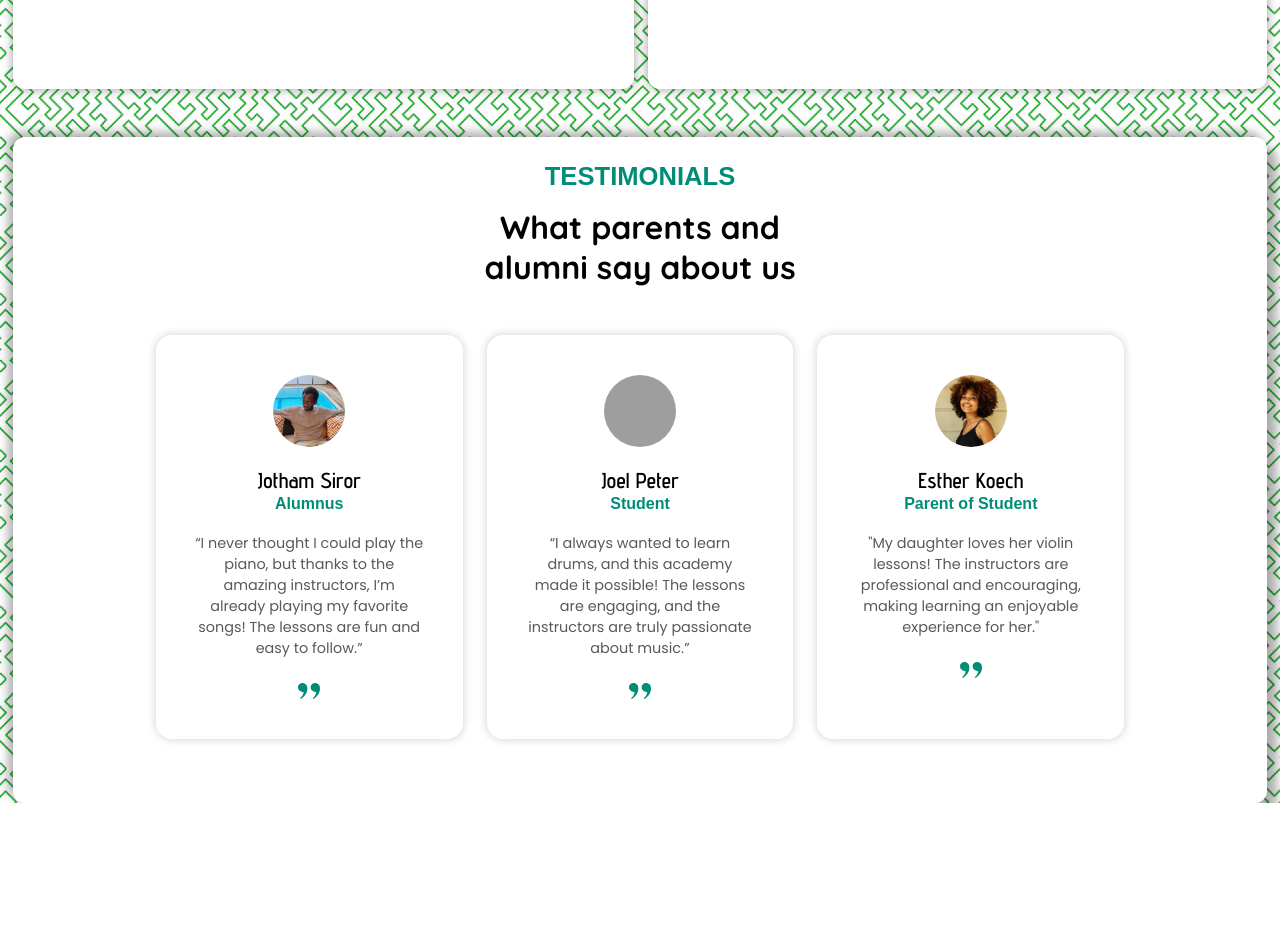
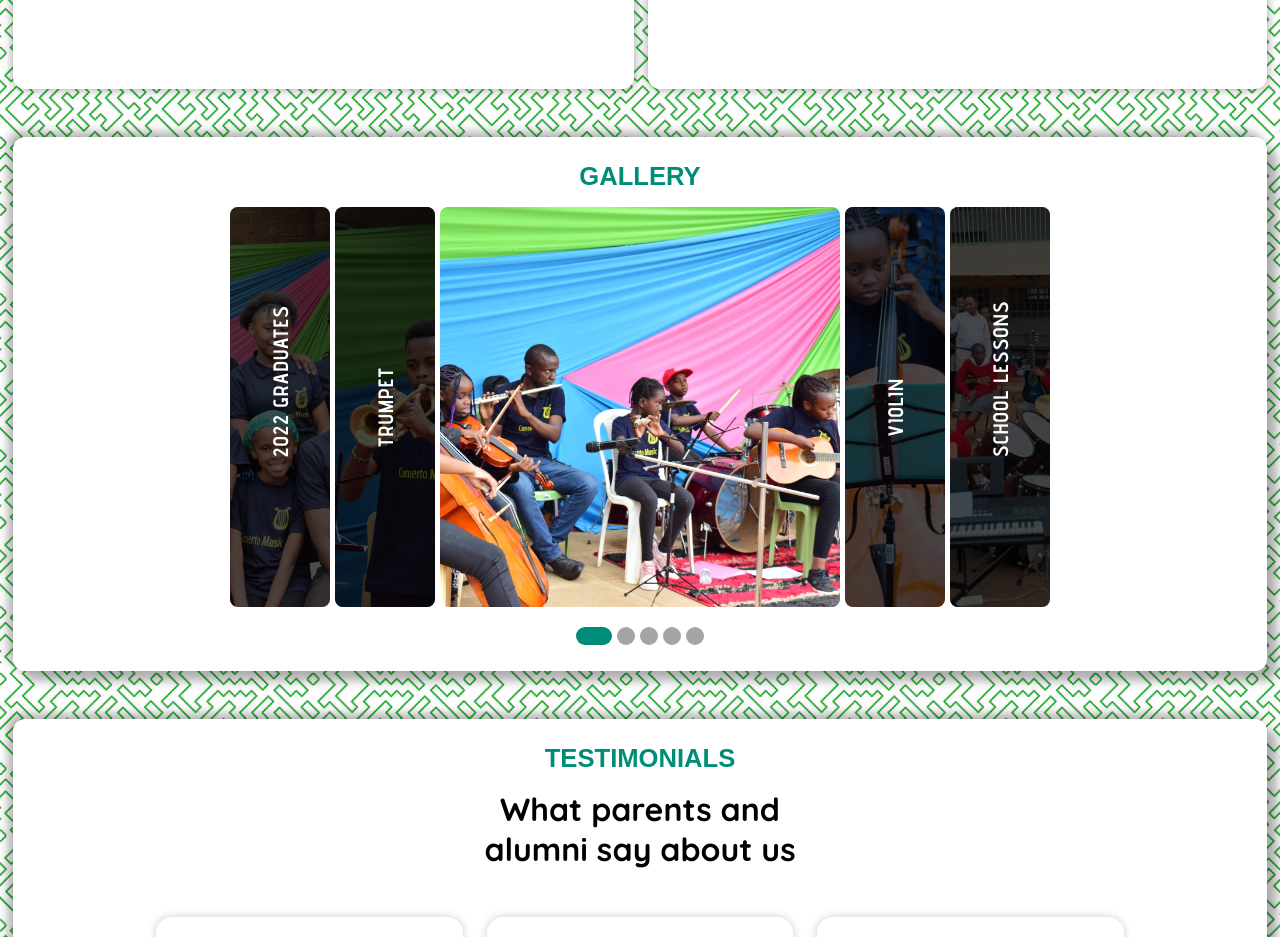
Before and after one commit to Octagon-Technologies/Da-Music-Academy, a plain HTML site: page index.html in a window 1280 px wide. Shown: the part 2300-3237 px from the top of the page. Before the commit the page ends 3103 px from the top, so only its background shows below. Drawn offline with Linux system fonts and the light colour scheme; grey boxes are pictures that could not be loaded; a web font is replaced by a local one.

Commit message:
Add Gallery

```diff
--- a/index.html
+++ b/index.html
@@ -216,6 +216,56 @@
         </div>
       </section>
 
+      <section id="gallery">
+        <h1>Gallery</h1>
+
+        <div class="gallery-container">
+          <div class="gallery-item">
+            <img src="/images/gallery/class-of-2022.jpg" alt="" />
+            <div class="preview">
+              <h6>2022 Graduates</h6>
+            </div>
+          </div>
+
+          <div class="gallery-item">
+            <img src="/images/gallery/trumpet-guy.jpg" alt="" />
+            <div class="preview">
+              <h6>Trumpet</h6>
+            </div>
+          </div>
+
+           <div class="gallery-item active">
+            <img src="/images/gallery/violin-orchestra.jpg" alt="" />
+            <div class="preview">
+              <h6>Performance</h6>
+            </div>
+          </div>
+
+          <div class="gallery-item">
+            <img src="/images/gallery/violin-girl.jpg" alt="" />
+            <div class="preview">
+              <h6>Violin</h6>
+            </div>
+          </div>
+
+          <div class="gallery-item">
+            <img src="/images/gallery/school-lessons.jpg" alt="" />
+            <div class="preview">
+              <h6>School Lessons</h6>
+            </div>
+          </div>
+
+        </div>
+
+        <ul class="slider-dots">
+          <li class="active"></li>
+          <li></li>
+          <li></li>
+          <li></li>
+          <li></li>
+        </ul>
+      </section>
+
       <section id="testimonials">
         <h1>Testimonials</h1>
         <h2>What parents and alumni say about us</h2>
--- a/index/index.css
+++ b/index/index.css
@@ -269,7 +269,8 @@ body {
 
 .program:hover {
   background-color: var(--green);
-  box-shadow: 4px 4px 10px rgba(0, 0, 0, 0.35), -4px -4px 10px rgba(0, 0, 0, 0.35);
+  box-shadow: 4px 4px 10px rgba(0, 0, 0, 0.35),
+    -4px -4px 10px rgba(0, 0, 0, 0.35);
 }
 
 .program:hover a {
@@ -464,9 +465,7 @@ body {
   color: var(--green);
 }
 
-
-
-@media screen and (max-width:600px) {
+@media screen and (max-width: 600px) {
   #instruments {
     flex-direction: column;
     gap: 5px;
@@ -514,7 +513,160 @@ body {
 }
 
 
+/*
 
+
+
+
+
+
+
+
+
+
+
+
+*/
+/* Gallery */
+#gallery {
+  margin: 6vh 1% 0 1%;
+  border-radius: 12px;
+  padding: 2%;
+  padding-bottom: 2%;
+  display: flex;
+  flex-direction: column;
+  align-items: center;
+  background-color: white;
+  box-shadow: 10px 10px 10px rgba(0, 0, 0, 0.3),
+    -5px -5px 10px rgba(0, 0, 0, 0.3);
+}
+
+#gallery h1 {
+  font-size: 1.6rem;
+  text-transform: uppercase;
+  font-weight: 600;
+  font-family: "Smooch Sans", sans-serif;
+  color: var(--green);
+}
+
+.gallery-container {
+  display: flex;
+  margin: auto;
+  margin-top: 16px;
+  width: fit-content;
+  flex-direction: row;
+  max-width: 1000px;
+  justify-content: center;
+  align-items: center;
+  gap: 5px;
+}
+
+.gallery-item {
+  position: relative;
+  border-radius: 8px;
+  overflow: hidden;
+  height: 400px;
+  width: 10%;
+  transition: all 1s;
+  cursor: pointer;
+}
+
+.gallery-item::before {
+  position: absolute;
+  content: "";
+  width: 100%;
+  height: 100%;
+  background: rgba(0, 0, 0, 0.7);
+  transition: all 1s;
+}
+
+.gallery-item.active {
+  width: 400px;
+}
+
+.gallery-item.active::before {
+  background: transparent;
+}
+
+.gallery-item img {
+  width: 100%;
+  height: 100%;
+  object-fit: cover;
+  object-position: center;
+}
+
+.gallery-item .preview {
+  position: absolute;
+  rotate: 270deg;
+  top: 0;
+  left: 0;
+  width: 100%;
+  text-anchor: middle;
+  height: 100%;
+  align-content: center;
+  text-align: center;
+}
+
+.gallery-item.active .preview {
+  display: none;
+}
+
+.gallery-item h6 {
+  font-size: 1.3rem;
+  white-space: nowrap;
+  text-transform: uppercase;
+  font-family: "Advent Pro";
+  letter-spacing: 01px;
+  color: white;
+  max-lines: 1;
+}
+
+.slider-dots {
+  display: flex;
+  flex-direction: row;
+  gap: 5px;
+  margin-top: 20px;
+}
+
+.slider-dots li {
+  list-style-type: none;
+  width: 18px;
+  height: 18px;
+  cursor: pointer;
+  background: rgb(165, 165, 165);
+  border-radius: 14px;
+}
+
+.slider-dots li.active {
+  width: 36px;
+  background: var(--green);
+}
+
+
+/* Responsive */
+@media screen and (max-width: 600px) {
+  #gallery {
+  padding-bottom: 5%;
+  }
+
+  .gallery-container {
+    margin-top: 8px;
+  }
+
+  .slider-dots {
+  margin-top: 14px;
+  }
+
+  .slider-dots li {
+    width: 15px;
+    height: 15px;
+  }
+
+  .slider-dots li.active {
+    width: 28px;
+  }
+
+}
 /*
 
 
@@ -617,9 +769,8 @@ body {
   height: 16px;
 }
 
-
 /* Responsive */
-@media screen and (max-width:600px) {
+@media screen and (max-width: 600px) {
   #testimonials {
     padding: 4%;
   }
@@ -634,7 +785,7 @@ body {
   }
 
   .testi {
-    padding: 20px ;
+    padding: 20px;
   }
 
   .testi p.content {
--- a/index/index.js
+++ b/index/index.js
@@ -1,17 +1,61 @@
 let openMenuBtn = document.getElementById("openMenuBtn");
 let closeMenuBtn = document.getElementById("closeMenuBtn");
 
-let menu = document.querySelector(".menu")
+let menu = document.querySelector(".menu");
 
+let sliderDots = document.querySelectorAll(".slider-dots li");
+let galleryList = document.querySelectorAll(".gallery-item");
+let activeIndex = 0;
 
-setupMenu()
-
+setupMenu();
+setupGallery();
+setUpGallerySliderDots();
 
 function setupMenu() {
-    openMenuBtn.onclick = () => {
-        menu.style.right = "0px"
+  openMenuBtn.onclick = () => {
+    menu.style.right = "0px";
+  };
+  closeMenuBtn.onclick = () => {
+    menu.style.right = "-225px";
+  };
+}
+
+function setupGallery() {
+  galleryList.forEach((element, index) => {
+    element.onclick = () => {
+      activeIndex = index;
+      refreshGallery();
+      refreshSliderDots()
+    };
+  });
+}
+
+function refreshGallery() {
+  galleryList.forEach((element, index) => {
+    if (activeIndex == index) {
+      element.classList.add("active");
+    } else {
+      element.classList.remove("active");
     }
-    closeMenuBtn.onclick = () => {
-      menu.style.right = "-225px";
+  });
+}
+
+function setUpGallerySliderDots() {
+  sliderDots.forEach((dot, index) => {
+    dot.onclick = () => {
+      activeIndex = index;
+      refreshGallery()
+      refreshSliderDots();
     };
+  });
 }
+
+function refreshSliderDots() {
+  sliderDots.forEach((dot, index) => {
+    if (activeIndex == index) {
+      dot.classList.add("active");
+    } else {
+      dot.classList.remove("active");
+    }
+  });
+}
```
Also changed, not shown: images/gallery/band-performance.jpg (added), images/gallery/class-of-2022.jpg (added), images/gallery/school-lessons.jpg (added), images/gallery/trumpet-guy.jpg (added), images/gallery/violin-girl.jpg (added), images/gallery/violin-orchestra.jpg (added).
